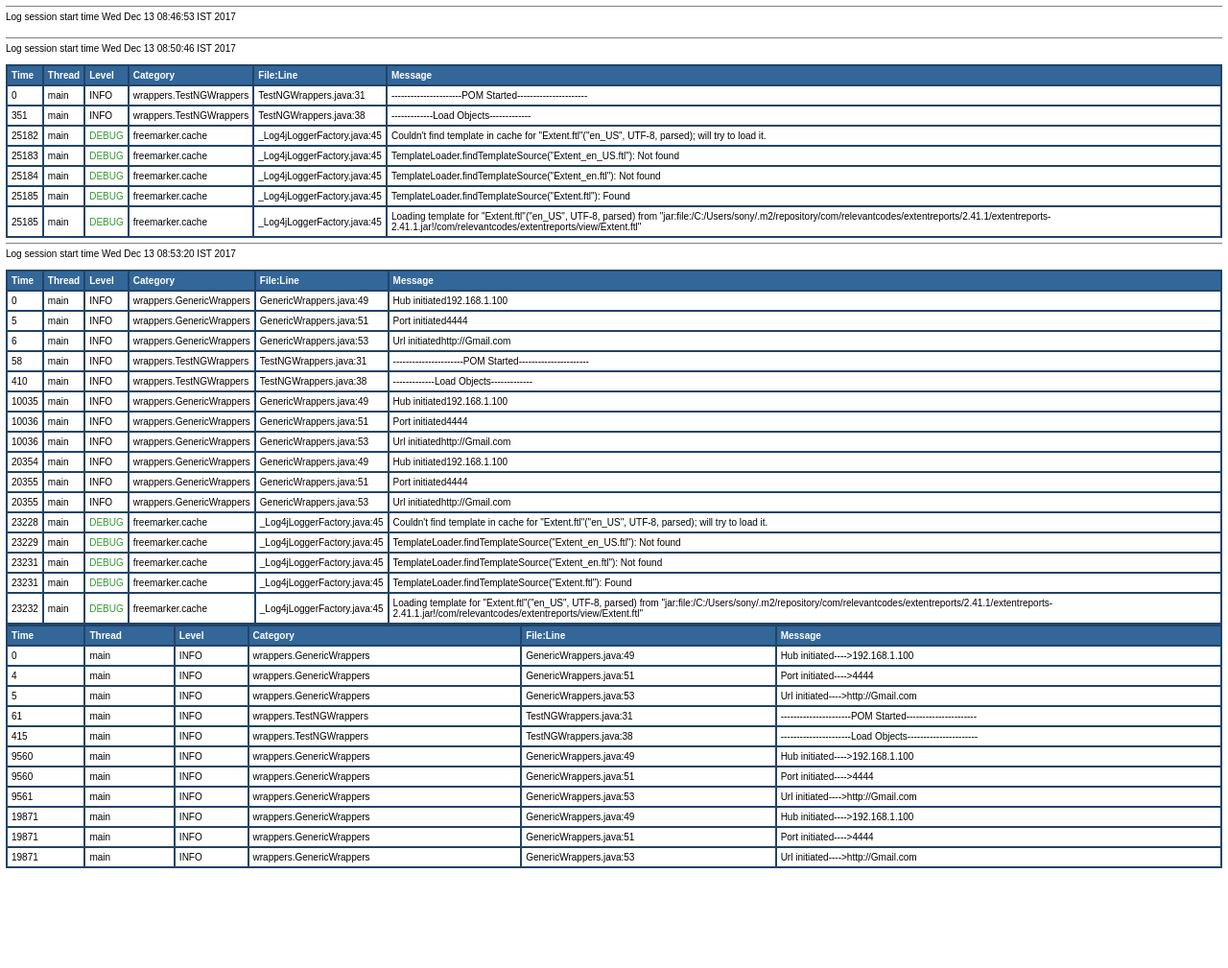
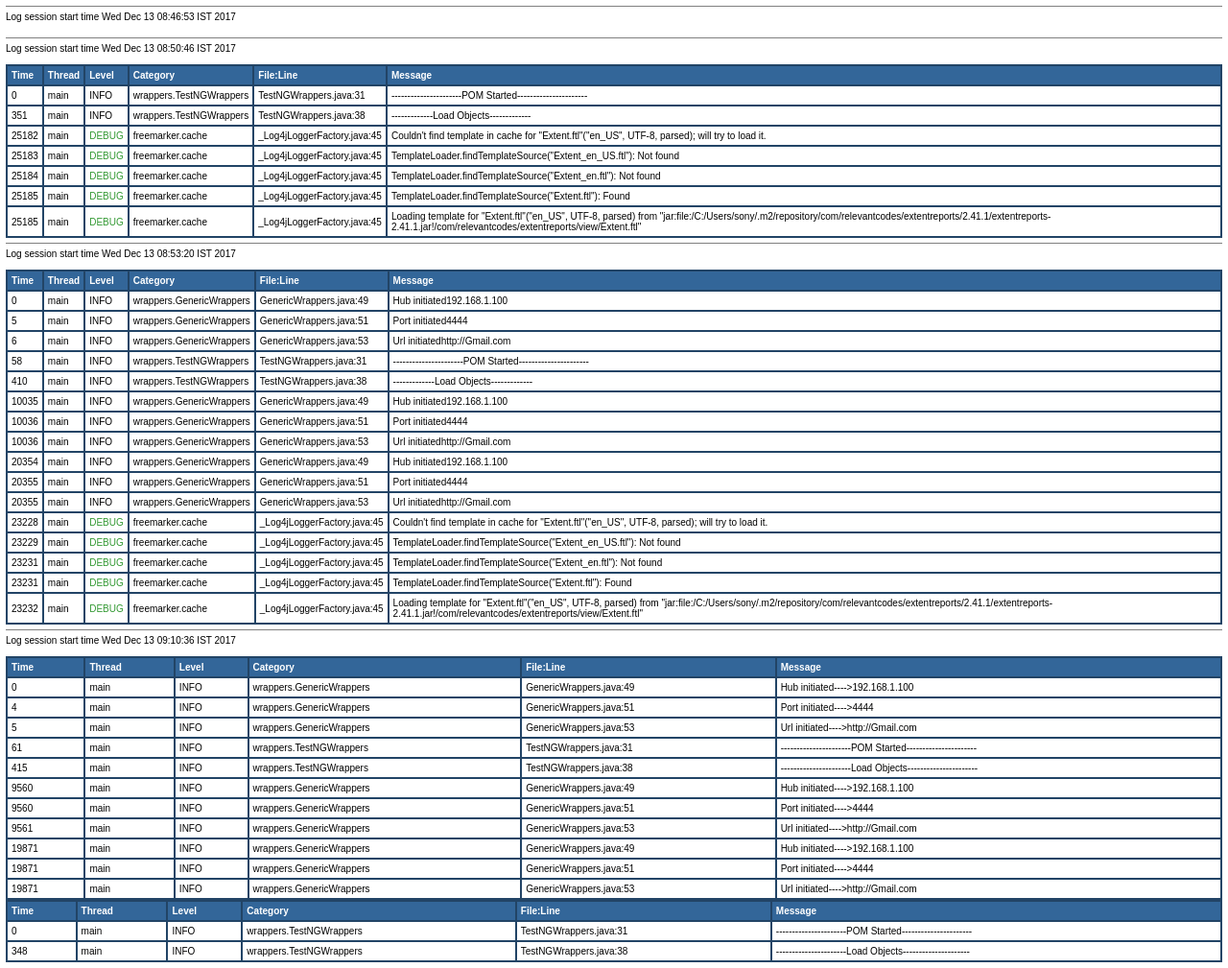
Before and after one commit to praveenkannan1987/basef_r_a_m_e, a plain HTML site: page log4j/htmlLayout.html in a window 1280 px wide. Shown: the whole page at 96% size. Before the commit the page ends 911 px from the top, so only its background shows below. Drawn offline with Linux system fonts and the light colour scheme.

Commit message:
just push

```diff
--- a/log4j/htmlLayout.html
+++ b/log4j/htmlLayout.html
@@ -376,3 +376,45 @@ Log session start time Wed Dec 13 08:53:20 IST 2017<br>
 <td>GenericWrappers.java:53</td>
 <td title="Message">Url initiated----&gt;http://Gmail.com</td>
 </tr>
+<!DOCTYPE HTML PUBLIC "-//W3C//DTD HTML 4.01 Transitional//EN" "http://www.w3.org/TR/html4/loose.dtd">
+<html>
+<head>
+<title>POM</title>
+<style type="text/css">
+<!--
+body, table {font-family: arial,sans-serif; font-size: x-small;}
+th {background: #336699; color: #FFFFFF; text-align: left;}
+-->
+</style>
+</head>
+<body bgcolor="#FFFFFF" topmargin="6" leftmargin="6">
+<hr size="1" noshade>
+Log session start time Wed Dec 13 09:10:36 IST 2017<br>
+<br>
+<table cellspacing="0" cellpadding="4" border="1" bordercolor="#224466" width="100%">
+<tr>
+<th>Time</th>
+<th>Thread</th>
+<th>Level</th>
+<th>Category</th>
+<th>File:Line</th>
+<th>Message</th>
+</tr>
+
+<tr>
+<td>0</td>
+<td title="main thread">main</td>
+<td title="Level">INFO</td>
+<td title="wrappers.TestNGWrappers category">wrappers.TestNGWrappers</td>
+<td>TestNGWrappers.java:31</td>
+<td title="Message">----------------------POM Started----------------------</td>
+</tr>
+
+<tr>
+<td>348</td>
+<td title="main thread">main</td>
+<td title="Level">INFO</td>
+<td title="wrappers.TestNGWrappers category">wrappers.TestNGWrappers</td>
+<td>TestNGWrappers.java:38</td>
+<td title="Message">----------------------Load Objects---------------------</td>
+</tr>
```
Also changed, not shown: 1 other file.
